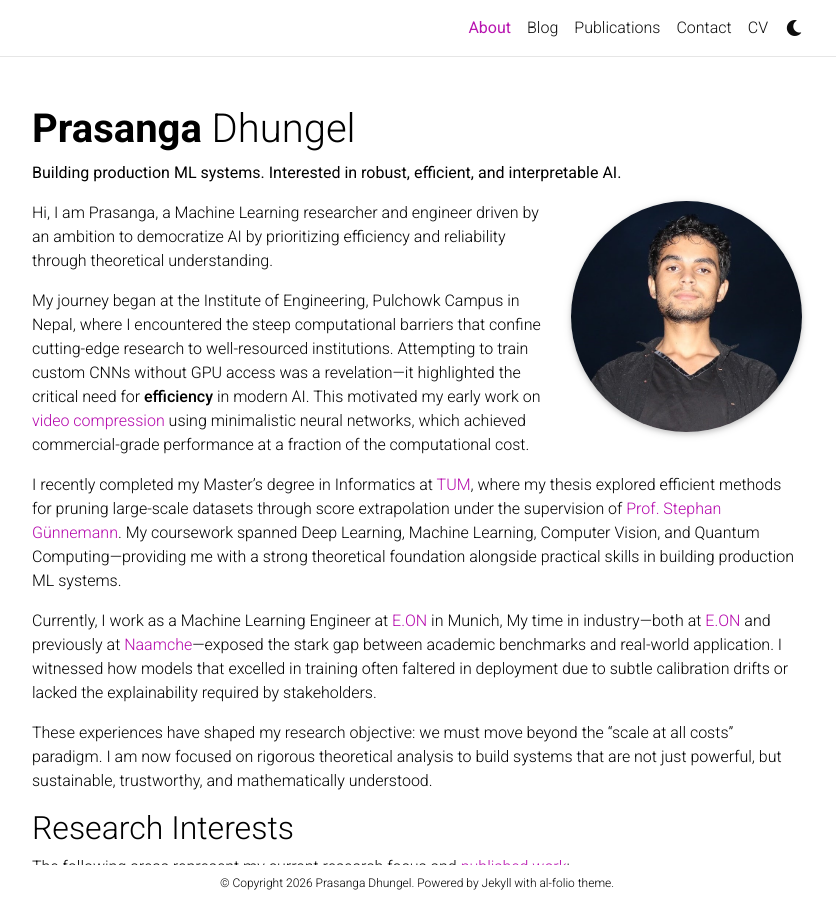
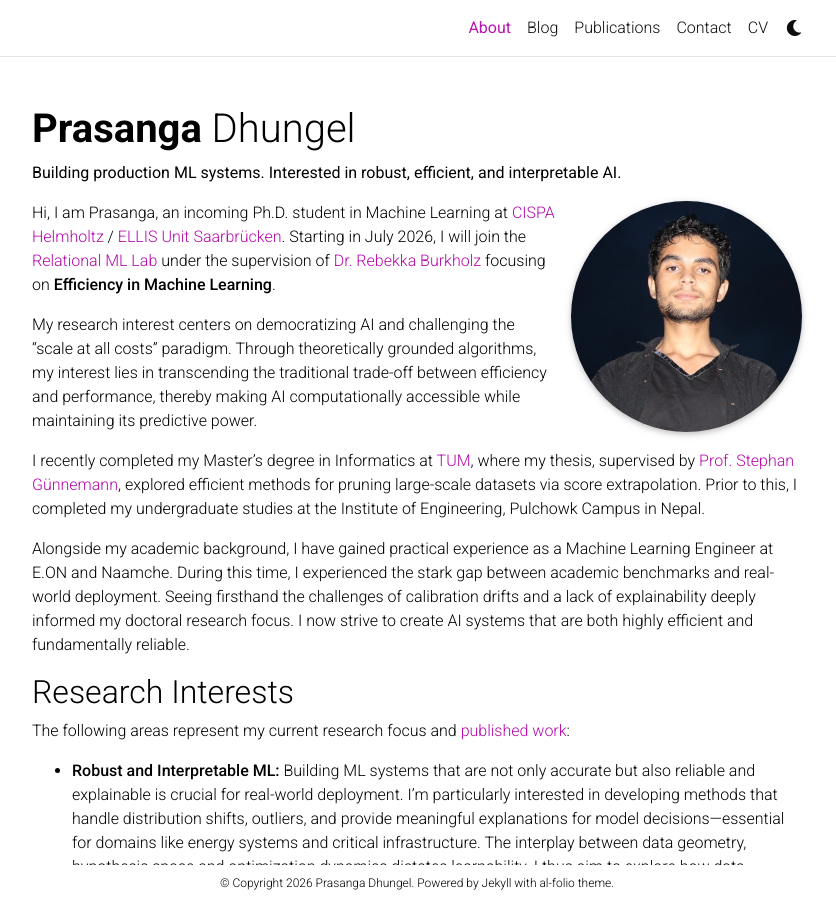
Before and after one commit to prasangadhungel/prasangadhungel.github.io, a Jekyll site: the page built from _pages/about.md, in a window 1280 px wide and 900 px high. Shown: the whole window, without its empty margins (223-1059 px from the left). Built offline with Jekyll 4.4.1, drawn with Linux system fonts in a browser that asks for light colours; full-size pictures stand in for the smaller copies a plugin makes; comment, search, counter and statistics services are not loaded; a style sheet for code colours, icons or effects is not loaded.

Commit message:
update About

```diff
--- a/_pages/about.md
+++ b/_pages/about.md
@@ -14,15 +14,13 @@ news: false  # includes a list of news items
 selected_papers: false # includes a list of papers marked as "selected={true}"
 social: true  # includes social icons at the bottom of the page
 ---
-Hi, I am Prasanga, a Machine Learning researcher and engineer driven by an ambition to democratize AI by prioritizing efficiency and reliability through theoretical understanding.
+Hi, I am Prasanga, an incoming Ph.D. student in Machine Learning at [CISPA Helmholtz](https://cispa.de/en) / [ELLIS Unit Saarbrücken](https://ellis.eu/research/sites/unit-saarbrucken). Starting in July 2026, I will join the [Relational ML Lab](https://relationalml.github.io/) under the supervision of [Dr. Rebekka Burkholz](https://sites.google.com/view/rebekkaburkholz/) focusing on **Efficiency in Machine Learning**.
 
-My journey began at the Institute of Engineering, Pulchowk Campus in Nepal, where I encountered the steep computational barriers that confine cutting-edge research to well-resourced institutions. Attempting to train custom CNNs without GPU access was a revelation—it highlighted the critical need for **efficiency** in modern AI. This motivated my early work on [video compression](https://ieeexplore.ieee.org/document/9362823/) using minimalistic neural networks, which achieved commercial-grade performance at a fraction of the computational cost.
+My research interest centers on democratizing AI and challenging the "scale at all costs" paradigm. Through theoretically grounded algorithms, my interest lies in transcending the traditional trade-off between efficiency and performance, thereby making AI computationally accessible while maintaining its predictive power.
 
-I recently completed my Master's degree in Informatics at [TUM](https://www.tum.de/en/), where my thesis explored efficient methods for pruning large-scale datasets through score extrapolation under the supervision of [Prof. Stephan Günnemann](https://www.professoren.tum.de/guennemann-stephan). My coursework spanned Deep Learning, Machine Learning, Computer Vision, and Quantum Computing—providing me with a strong theoretical foundation alongside practical skills in building production ML systems.
+I recently completed my Master's degree in Informatics at [TUM](https://www.tum.de/en/), where my thesis, supervised by [Prof. Stephan Günnemann](https://www.professoren.tum.de/guennemann-stephan), explored efficient methods for pruning large-scale datasets via score extrapolation. Prior to this, I completed my undergraduate studies at the Institute of Engineering, Pulchowk Campus in Nepal.
 
-Currently, I work as a Machine Learning Engineer at [E.ON](https://www.eon.com/en) in Munich, My time in industry—both at [E.ON](https://www.eon.com/en) and previously at [Naamche](https://www.naamche.com/)—exposed the stark gap between academic benchmarks and real-world application. I witnessed how models that excelled in training often faltered in deployment due to subtle calibration drifts or lacked the explainability required by stakeholders.
-
-These experiences have shaped my research objective: we must move beyond the "scale at all costs" paradigm. I am now focused on rigorous theoretical analysis to build systems that are not just powerful, but sustainable, trustworthy, and mathematically understood.
+Alongside my academic background, I have gained practical experience as a Machine Learning Engineer at E.ON and Naamche. During this time, I experienced the stark gap between academic benchmarks and real-world deployment. Seeing firsthand the challenges of calibration drifts and a lack of explainability deeply informed my doctoral research focus. I now strive to create AI systems that are both highly efficient and fundamentally reliable.
 
 ## Research Interests
 
```
Also changed, not shown: 1 other file.
